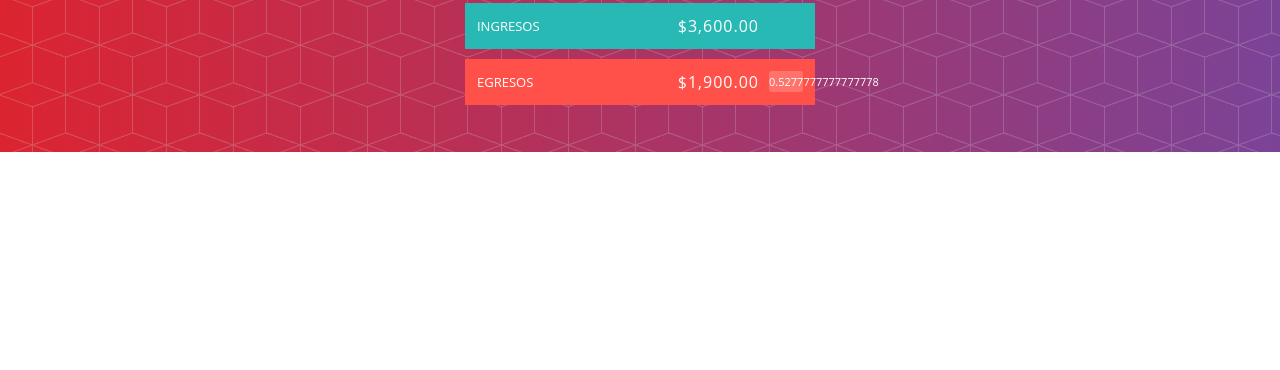
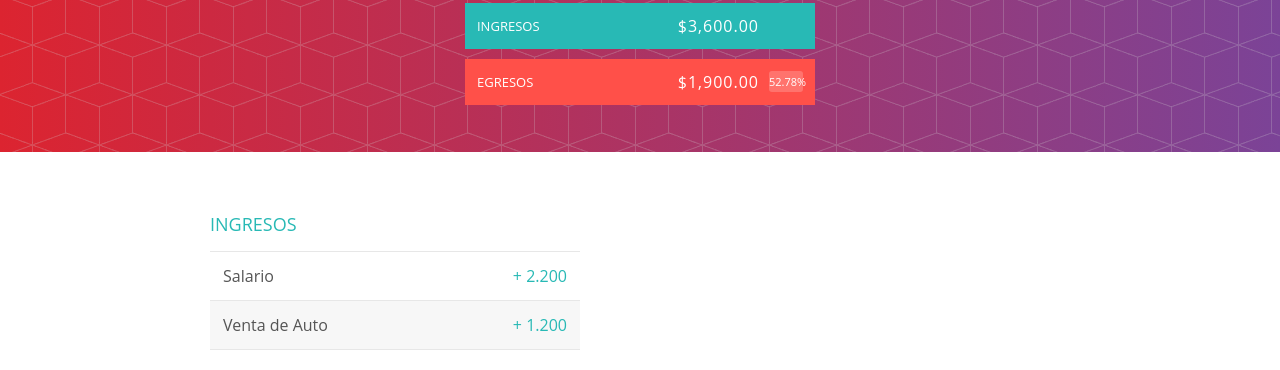
Before and after one commit to MatiasGonzalez1/recursos-frontEnd, a plain HTML site: page 17 - Aplicacion Presupuesto/index.html in a window 1280 px wide. Shown: the part 168-538 px from the top of the page. Drawn offline with nearby package versions, Linux system fonts and the light colour scheme.

Commit message:
feat: add ionic icons to html hard

```diff
--- a/17 - Aplicacion Presupuesto/index.html
+++ b/17 - Aplicacion Presupuesto/index.html
@@ -30,9 +30,41 @@
       </div>
     </div>
   </div>
+
+  <div class="contenedor limpiarEstilos">
+    <div class="ingreso">
+      <h2 class="ingreso_titulo">Ingresos</h2>
+      <div id="lista-ingresos">
+        <div class="elemento limpiarEstilos">
+          <div class="elemento_descripcion">Salario</div>
+          <div class="derecha limpiarEstilos">
+            <div class="elemento_valor">+ 2.200</div>
+            <div class="elemento_eliminar">
+              <button class="elemento_eliminar--btn">
+                <ion-icon name="close-cicle-outline"></ion-icon>
+              </button>
+            </div>
+          </div>
+        </div>
+        <div class="elemento limpiarEstilos">
+          <div class="elemento_descripcion">Venta de Auto</div>
+          <div class="derecha limpiarEstilos">
+            <div class="elemento_valor">+ 1.200</div>
+            <div class="elemento_eliminar">
+              <button class="elemento_eliminar--btn">
+                <ion-icon name="close-circle-outline"></ion-icon>
+              </button>
+            </div>
+          </div>
+        </div>
+      </div>
+    </div>
+  </div>
   <!-- <script src="./js/Datos.js"></script>
   <script src="./js/Ingreso.js"></script>
   <script src="./js/Egreso.js"></script> -->
   <script src="js/app.js"></script>
+  <script type="module" src="https://unpkg.com/ionicons@5.5.2/dist/ionicons/ionicons.esm.js"></script>
+<script nomodule src="https://unpkg.com/ionicons@5.5.2/dist/ionicons/ionicons.js"></script>
 </body>
 </html>
--- a/17 - Aplicacion Presupuesto/js/app.js
+++ b/17 - Aplicacion Presupuesto/js/app.js
@@ -81,7 +81,7 @@ const egresos = [
     let presupuesto = totalIngresos() - totalEgresos();
     let porcentajeEgreso = totalEgresos()/ totalIngresos();
     document.getElementById('presupuesto').innerHTML = formatoMoneda(presupuesto);
-    document.getElementById('porcentaje').innerHTML = porcentajeEgreso;
+    document.getElementById('porcentaje').innerHTML = formatoPorcentaje(porcentajeEgreso);
     document.getElementById('ingresos').innerHTML = formatoMoneda(totalIngresos());
     document.getElementById('egresos').innerHTML = formatoMoneda(totalEgresos());
   }
@@ -90,3 +90,7 @@ const egresos = [
   const formatoMoneda = (valor)=>{
     return valor.toLocaleString('en-US', {style:'currency', currency:'USD', minimumFractionDigits:2});
   }
+
+  const formatoPorcentaje = (valor)=>{
+    return valor.toLocaleString('en-US', {style: 'percent', minimumFractionDigits:2})
+  }
```
